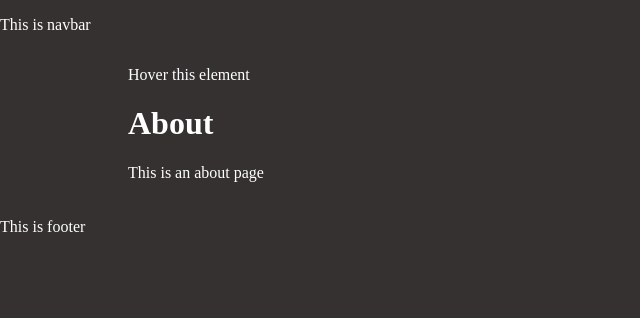
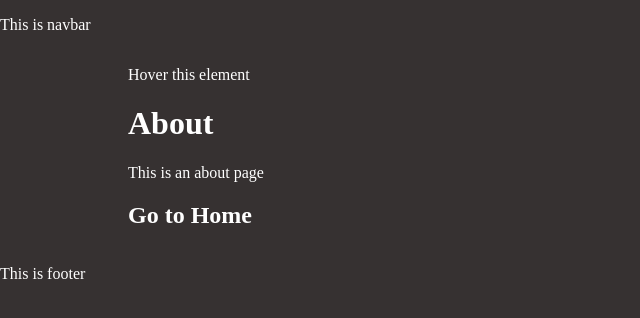
Before and after one commit to vankoosh/locostay.com, an Angular app: page /about in a window 1280 px wide. Shown: the top 318 px of the page, without its empty margins (0-640 px from the left). Built offline with nearby package versions, Linux system fonts and the light colour scheme.

Commit message:
router links

```diff
--- a/src/app/components/hero/hero.ts
+++ b/src/app/components/hero/hero.ts
@@ -11,7 +11,7 @@ import { Component, input, output } from '@angular/core';
 })
 
 export class Hero {
-  title = input<String>('')
+  title = input<string>('')
 
   hovered = output<void>()
 
--- a/src/app/pages/about/about.ts
+++ b/src/app/pages/about/about.ts
@@ -1,15 +1,16 @@
 import { Component } from '@angular/core';
 import { Hero } from "../../components/hero/hero";
+import { RouterLink } from "@angular/router";
 
 @Component({
-  imports: [Hero],
+  imports: [Hero, RouterLink],
   selector: 'about',
   styles: ``,
   template: `
     <hero/>
     <h1>About</h1>
     <p> This is an about page</p>
-    <h2></h2>
+    <h2 routerLink="/">Go to Home</h2>
   `
 })
 
--- a/src/app/pages/home/home.ts
+++ b/src/app/pages/home/home.ts
@@ -1,14 +1,16 @@
 import { Component, signal } from '@angular/core';
 import { Hero } from "../../components/hero/hero";
+import { RouterLink } from '@angular/router';
 
 @Component({
-  imports: [Hero],
+  imports: [Hero, RouterLink],
   selector: 'home',
   styles: ``,
   template: `
     <hero [title]="titleFromHome()" (hovered)="hoveredElement()"/>
     <h1>Home</h1>
     <p>This is home page</p>
+    <p routerLink="/about">Go to About page</p>
   `
 })
 
```
